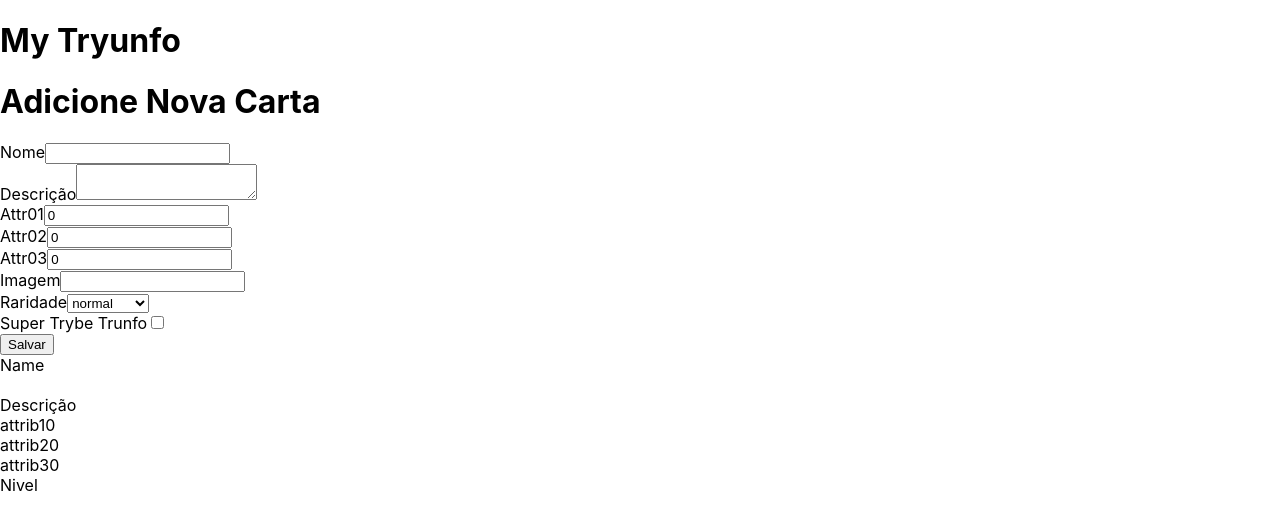
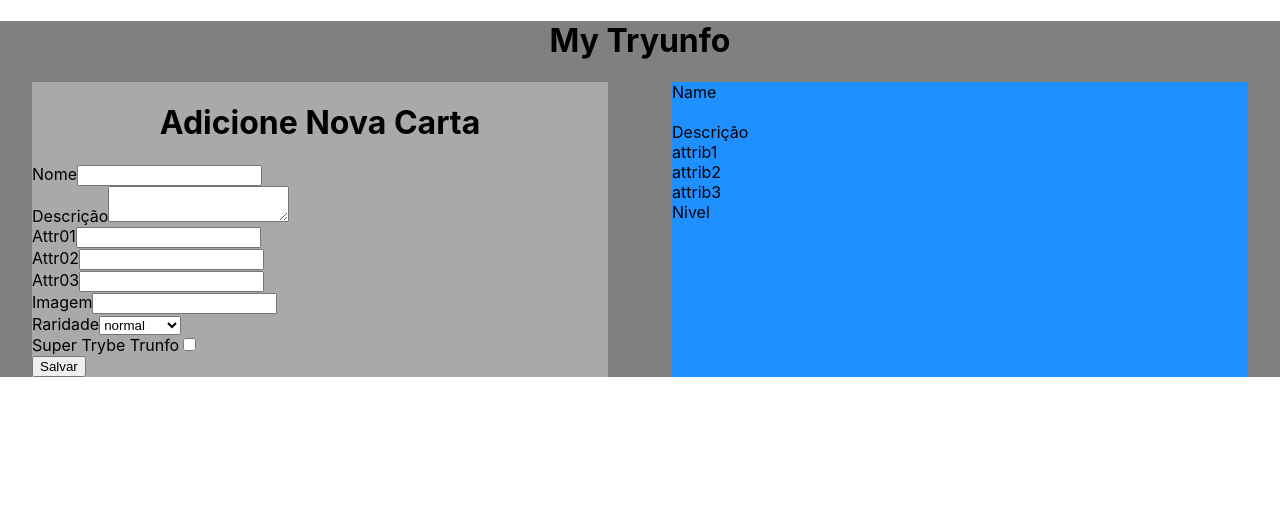
Before and after one commit to sergioajiki/tryunfo, a React (Create React App) app: page / in a window 1280 px wide. Shown: the top 530 px of the page. Built offline with nearby package versions, Linux system fonts and the light colour scheme.

Commit message:
req 04 resolvendo lint

```diff
--- /dev/null
+++ b/src/App.css
@@ -0,0 +1,22 @@
+main {
+    background-color: gray;
+}
+
+h1 {
+    text-align: center;
+}
+
+.prin {
+    display: flex;
+    justify-content: space-around;
+}
+
+.formulario {
+    background-color: darkgray;
+    width: 45%;
+}
+
+.card {
+    background-color: dodgerblue;
+    width: 45%;
+}
--- a/src/App.js
+++ b/src/App.js
@@ -1,14 +1,15 @@
 import React from 'react';
 import Form from './components/Form';
 import Card from './components/Card';
+import './App.css'
 
 class App extends React.Component {
   state = {
     cardName: '',
     cardDescription: '',
-    cardAttr1: 0,
-    cardAttr2: 0,
-    cardAttr3: 0,
+    cardAttr1: '',
+    cardAttr2: '',
+    cardAttr3: '',
     cardImage: '',
     cardRare: '',
     cardTrunfo: false,
@@ -18,8 +19,9 @@ class App extends React.Component {
     // onSaveButtonClick: '',
   };
 
-  onInputChangeForm = (event) => {
-    const { name, value } = event.target;
+  onInputChangeForm = ( { target } ) => {
+    const { name } = target;
+    const value = target.type === 'checkbox' ? target.checked : target.value;
     // console.log(name);
     this.setState({
       // [event.target.name]: event.target.value,
@@ -29,31 +31,37 @@ class App extends React.Component {
 
   render() {
     return (
-      <>
+      <main>
         <h1>My Tryunfo</h1>
-        <Form
-          onInputChange={ this.onInputChangeForm }
-          cardName={ this.state.cardName }
-          cardDescription={ this.state.cardDescription }
-          cardAttr1={ this.state.cardAttr1 }
-          cardAttr2={ this.state.cardAttr2 }
-          cardAttr3={ this.state.cardAttr3 }
-          cardImage={ this.state.cardImage }
-          cardRare={ this.state.cardRare }
-          cardTrunfo={ this.state.cardTrunfo }
+        <div className="prin">
+          <div className="formulario">
+            <Form
+              onInputChange={this.onInputChangeForm}
+              cardName={this.state.cardName}
+              cardDescription={this.state.cardDescription}
+              cardAttr1={this.state.cardAttr1}
+              cardAttr2={this.state.cardAttr2}
+              cardAttr3={this.state.cardAttr3}
+              cardImage={this.state.cardImage}
+              cardRare={this.state.cardRare}
+              cardTrunfo={this.state.cardTrunfo}
+            />
+          </div>
+          <div className="card">
+            <Card
+              cardName={this.state.cardName}
+              cardDescription={this.state.cardDescription}
+              cardAttr1={this.state.cardAttr1}
+              cardAttr2={this.state.cardAttr2}
+              cardAttr3={this.state.cardAttr3}
+              cardImage={this.state.cardImage}
+              cardRare={this.state.cardRare}
+              cardTrunfo={this.state.cardTrunfo}
+            />
+          </div>
+        </div>
+      </main>
 
-        />
-        <Card
-          cardName={ this.state.cardName }
-          cardDescription={ this.state.cardDescription }
-          cardAttr1={ this.state.cardAttr1 }
-          cardAttr2={ this.state.cardAttr2 }
-          cardAttr3={ this.state.cardAttr3 }
-          cardImage={ this.state.cardImage }
-          cardRare={ this.state.cardRare }
-          cardTrunfo={ this.state.cardTrunfo }
-        />
-      </>
     );
   }
 }
--- a/src/components/Card.js
+++ b/src/components/Card.js
@@ -53,7 +53,7 @@ class Card extends React.Component {
         </span>
         <br />
         {
-          (cardTrunfo === true) && <span data-testid="trunfo-card">Super Trunfo</span>
+          (!cardTrunfo === false) && <span data-testid="trunfo-card">Super Trunfo</span>
         }
         <br />
       </div>
```
Also changed, not shown: src/components/Form.js (+18 -18 lines).
